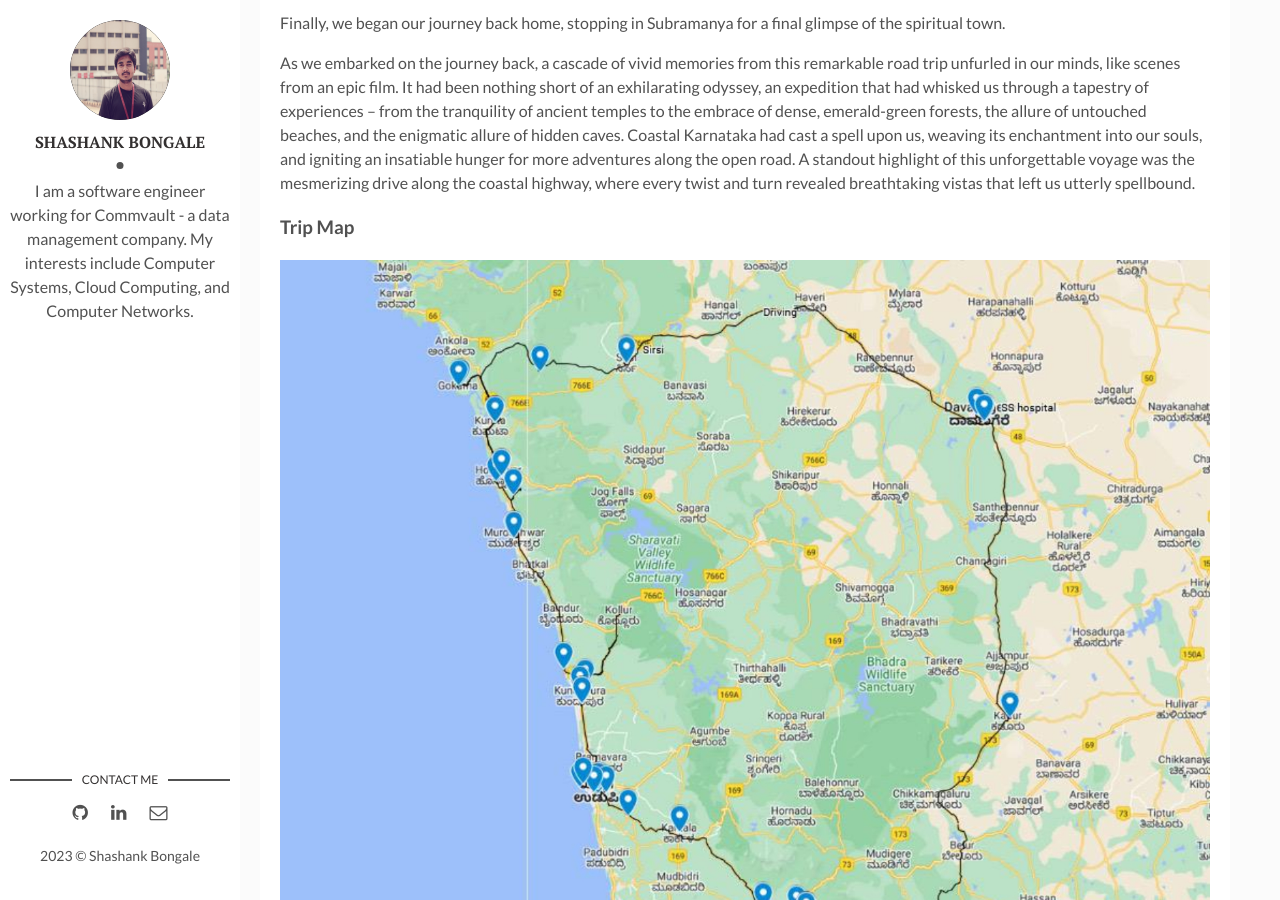
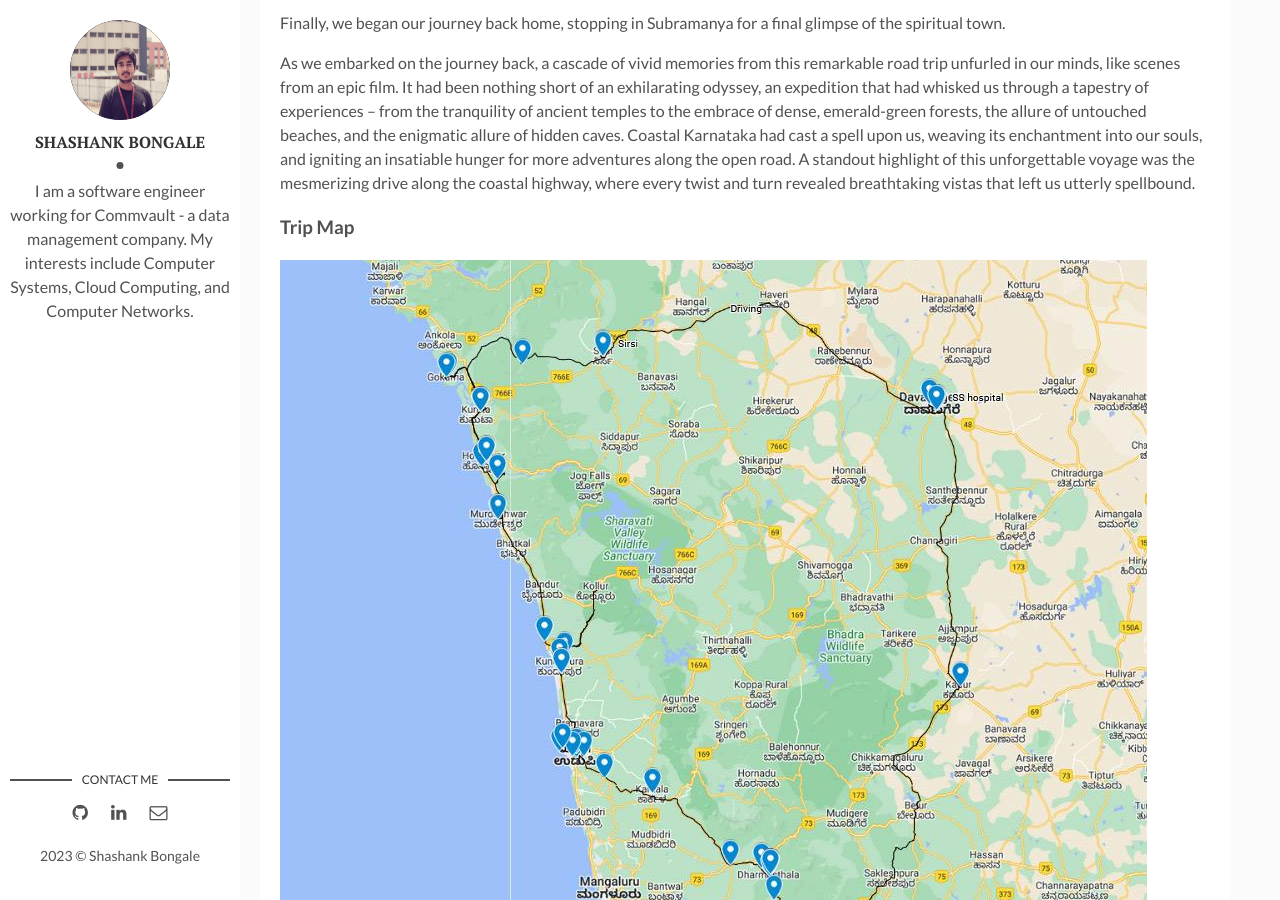
Before and after one commit to ShashankBongale/ShashankBongale.github.io, a Jekyll site: the page built from _posts/2023-09-24-Coastal-Karnataka-Odyssey.markdown, in a window 1280 px wide and 900 px high, scrolled down 1443 px. Built offline with Jekyll 4.4.1, drawn with Linux system fonts in a browser that asks for light colours.

Commit message:
resized image

```diff
--- a/_posts/2023-09-24-Coastal-Karnataka-Odyssey.markdown
+++ b/_posts/2023-09-24-Coastal-Karnataka-Odyssey.markdown
@@ -44,4 +44,4 @@ Finally, we began our journey back home, stopping in Subramanya for a final glim
 As we embarked on the journey back, a cascade of vivid memories from this remarkable road trip unfurled in our minds, like scenes from an epic film. It had been nothing short of an exhilarating odyssey, an expedition that had whisked us through a tapestry of experiences – from the tranquility of ancient temples to the embrace of dense, emerald-green forests, the allure of untouched beaches, and the enigmatic allure of hidden caves. Coastal Karnataka had cast a spell upon us, weaving its enchantment into our souls, and igniting an insatiable hunger for more adventures along the open road. A standout highlight of this unforgettable voyage was the mesmerizing drive along the coastal highway, where every twist and turn revealed breathtaking vistas that left us utterly spellbound.
 
 ### Trip Map
-![map]({{site.baseurl}}/assets/img/map1.jpg)
+![map]({{site.baseurl}}/assets/img/map.jpg)
```
Also changed, not shown: assets/img/map.jpg (added).
